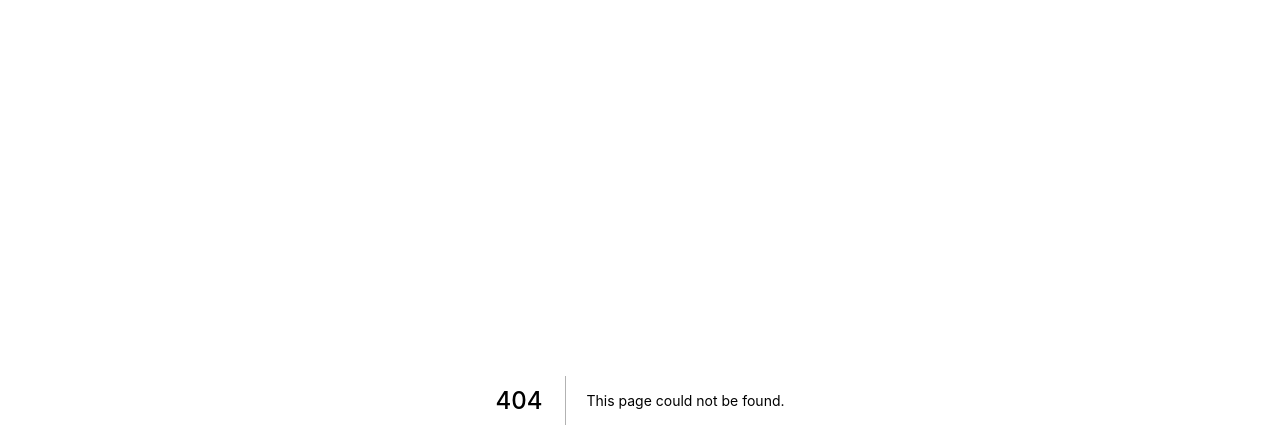
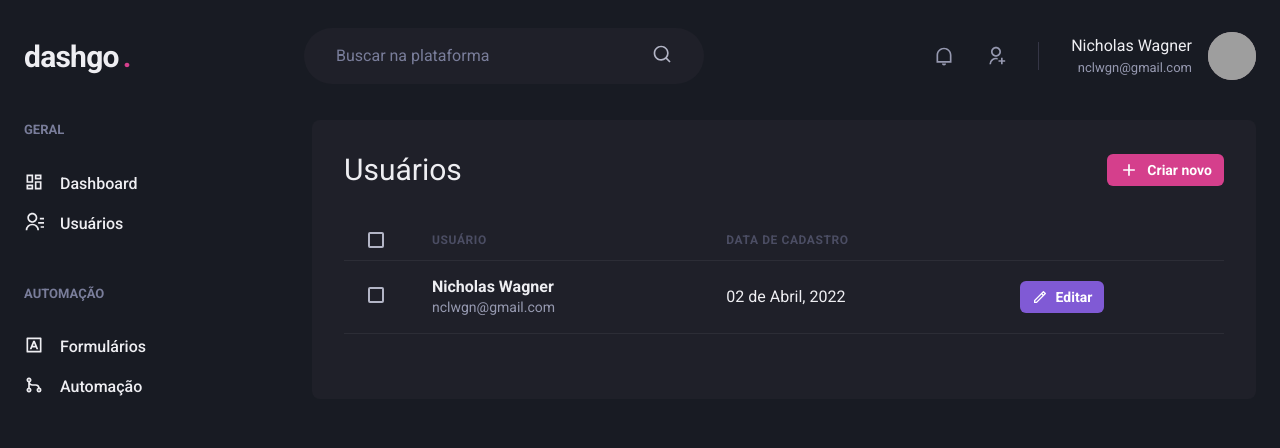
Before and after one commit to nclwgn/ignite-reactjs-04-dashgo, a Next.js app: page /users in a window 1280 px wide. Before the commit this address had no page. Shown: the top 448 px of the page. Built offline with nearby package versions, Linux system fonts and the light colour scheme; grey boxes are pictures that could not be loaded.

Commit message:
Add users page

```diff
--- /dev/null
+++ b/src/pages/users/index.tsx
@@ -0,0 +1,71 @@
+import { Box, Button, Checkbox, Flex, Heading, Icon, Table, Tbody, Td, Th, Thead, Tr, Text } from "@chakra-ui/react";
+import { RiAddLine, RiPencilLine } from "react-icons/ri";
+import { Header } from "../../components/Header";
+import { Sidebar } from "../../components/Sidebar";
+
+export default function UserList() {
+  return (
+    <Box>
+      <Header />
+      <Flex w='100%' my='6' maxWidth={1480} mx='auto' px='6'>
+        <Sidebar />
+
+        <Box flex='1' borderRadius={8} bg='gray.800' p='8'>
+          <Flex mb='8' justify='space-between' alignItems='center'>
+            <Heading size='lg' fontWeight='normal'>Usuários</Heading>
+
+            <Button
+              as='a'
+              size='sm'
+              fontSize='sm'
+              colorScheme='pink'
+              leftIcon={<Icon as={RiAddLine} fontSize='20' />}
+            >
+              Criar novo
+            </Button>
+          </Flex>
+
+          <Table
+            colorScheme='whiteAlpha'
+          >
+            <Thead>
+              <Tr>
+                <Th px='6' color='gray.300' width='8'>
+                  <Checkbox colorScheme='pink' />
+                </Th>
+                <Th>Usuário</Th>
+                <Th>Data de cadastro</Th>
+                <Th></Th>
+              </Tr>
+            </Thead>
+            <Tbody>
+              <Tr>
+                <Td>
+                  <Checkbox colorScheme='pink' />
+                </Td>
+                <Td>
+                  <Box>
+                    <Text fontWeight='bold'>Nicholas Wagner</Text>
+                    <Text fontSize='sm' color='gray.300'>nclwgn@gmail.com</Text>
+                  </Box>
+                </Td>
+                <Td>02 de Abril, 2022</Td>
+                <Td>
+                <Button
+                  as='a'
+                  size='sm'
+                  fontSize='sm'
+                  colorScheme='purple'
+                  leftIcon={<Icon as={RiPencilLine} fontSize='16' />}
+                >
+                  Editar
+                </Button>
+                </Td>
+              </Tr>
+            </Tbody>
+          </Table>
+        </Box>
+      </Flex>
+    </Box>
+  )
+}
```
